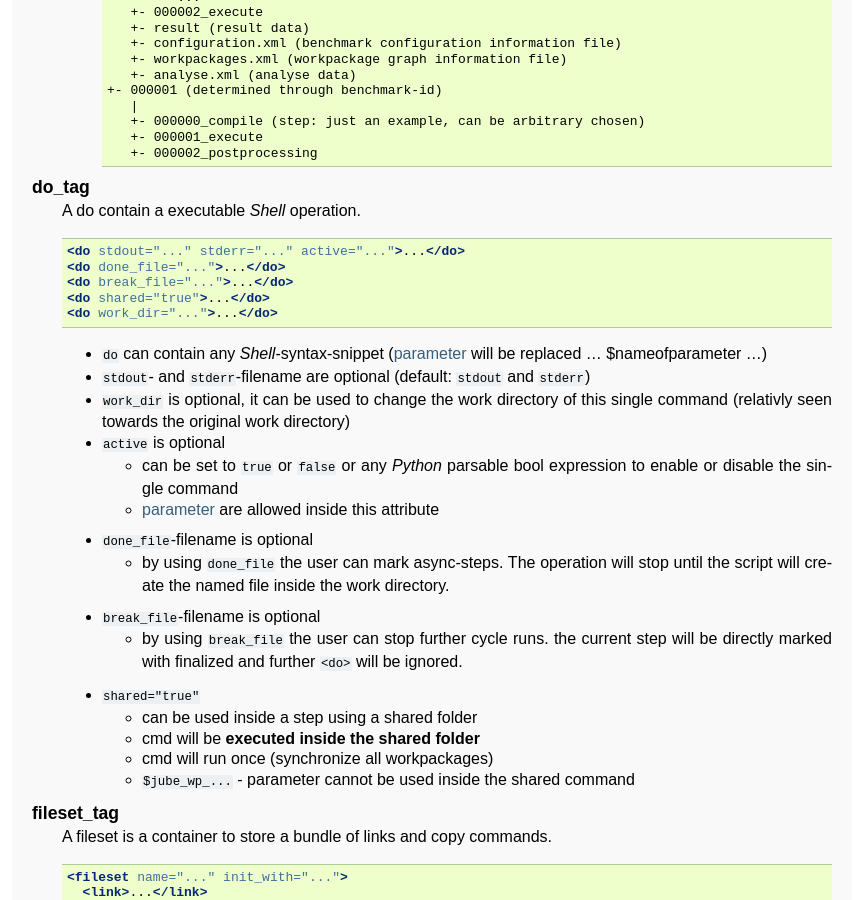
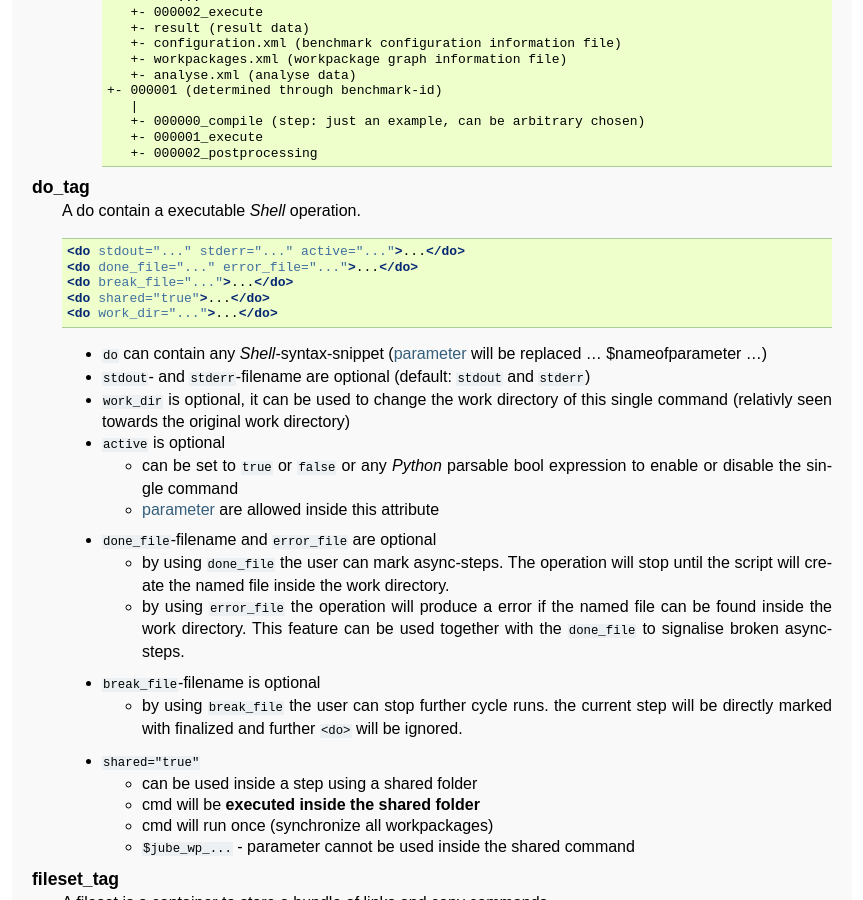
Before and after one commit to FZJ-JSC/JUBE, a Sphinx documentation site: the page built from docs/glossar.rst, in a window 1280 px wide and 900 px high, scrolled down 2588 px. Shown: the whole window, without its empty margins (218-1081 px from the left). Built offline with Sphinx 7.4.7, drawn with Linux system fonts in a browser that asks for light colours.

Commit message:
update platform files and docu

```diff
--- a/docs/glossar.rst
+++ b/docs/glossar.rst
@@ -497,7 +497,7 @@ Glossary
      .. code-block:: xml
 
         <do stdout="..." stderr="..." active="...">...</do>
-        <do done_file="...">...</do>
+        <do done_file="..." error_file="...">...</do>
         <do break_file="...">...</do>
         <do shared="true">...</do>
         <do work_dir="...">...</do>
@@ -512,9 +512,11 @@ Glossary
        * can be set to ``true`` or ``false`` or any *Python* parsable bool expression to enable or disable the single command
        * :term:`parameter <parameter_tag>` are allowed inside this attribute
 
-     * ``done_file``-filename is optional
+     * ``done_file``-filename and ``error_file`` are optional
 
        * by using ``done_file`` the user can mark async-steps. The operation will stop until the script will create the named file inside the work directory.
+       * by using ``error_file`` the operation will produce a error if the named file can be found inside the work directory. This feature can be used together with the
+         ``done_file`` to signalise broken async-steps.
 
      * ``break_file``-filename is optional
 
```
Also changed, not shown: 11 other files.
